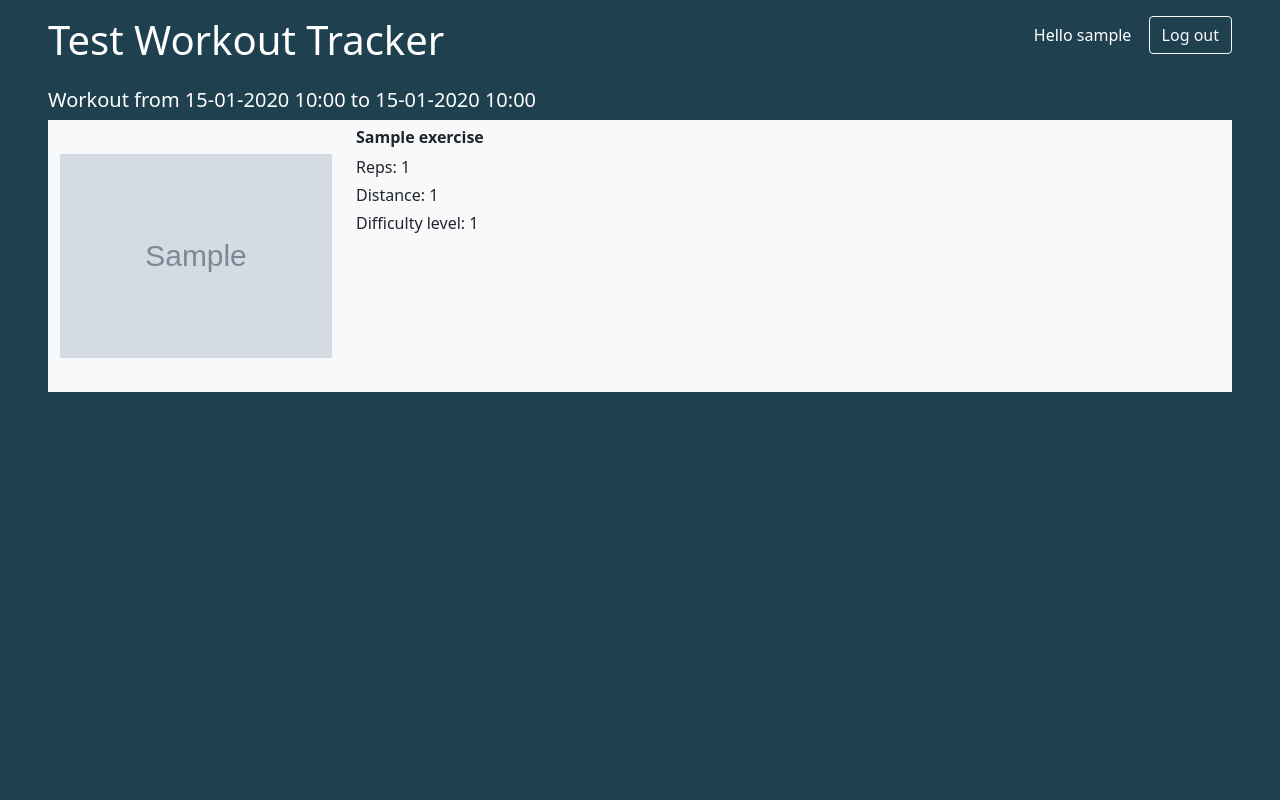
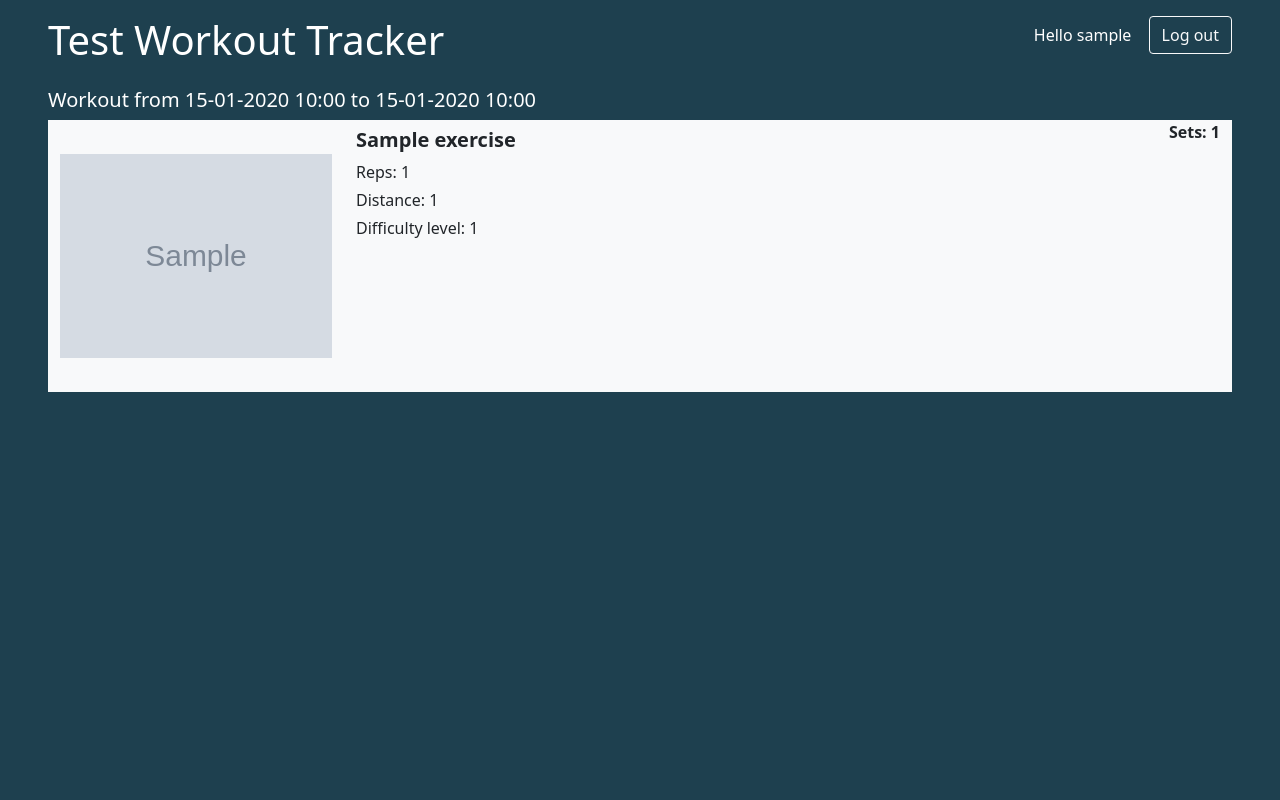
Before and after one commit to turnip99/workout-tracker, a Django app: page /workout/1/ in a window 1280 px wide. Run offline with Django 5.2, Linux system fonts and the light colour scheme; a user stored in the database is signed in; tables that the repository leaves empty hold one stand-in row (values such as "Sample post"); grey boxes marked "Sample" are stand-in pictures.

Commit message:
Incrementable sets counter

```diff
--- a/project/settings.py
+++ b/project/settings.py
@@ -7,9 +7,9 @@ BASE_DIR = Path(__file__).resolve().parent.parent
 
 SECRET_KEY = os.environ.get("DJANGO_SECRET_KEY", get_random_secret_key())
 
-DEBUG = os.environ.get("DEBUG", "False") == "True"
+DEBUG = os.environ.get("DEBUG", "True") == "True"
 
-ALLOWED_HOSTS = os.environ.get("DJANGO_ALLOWED_HOSTS", "").split(",")
+ALLOWED_HOSTS = os.environ.get("DJANGO_ALLOWED_HOSTS", "127.0.0.1").split(",")
 
 
 # Application definition
--- a/workouttracker/models.py
+++ b/workouttracker/models.py
@@ -72,7 +72,7 @@ class WorkoutExercise(models.Model):
     workout = models.ForeignKey(Workout, on_delete=models.deletion.CASCADE)
     weight = models.FloatField(null=True, blank=True, verbose_name="Weight (kgs)")
     reps = models.IntegerField(null=True, blank=True, verbose_name="Repetitions")
-    duration = models.DurationField(null=True, blank=True)
+    duration = models.DurationField(null=True, blank=True, help_text="05:00 is five minutes. 01:00:00 is one hour.")
     distance = models.IntegerField(null=True, blank=True, verbose_name="Distance (metres)")
     difficulty_level = models.IntegerField(null=True, blank=True)
     sets = models.IntegerField(default=1)
--- a/workouttracker/templates/workouttracker/workout/workout.html
+++ b/workouttracker/templates/workouttracker/workout/workout.html
@@ -9,17 +9,20 @@
     <div class="row">
         {% for workout_exercise in object.workoutexercise_set.all %}
             <div class="col-12">
-                <a class="row mx-0 mb-2 bg-light text-decoration-none{% if object.is_complete %} pe-none{% endif %}" href="{% if not object.is_complete %}{% url 'workout_update_exercise' pk=workout_exercise.pk %}{% endif %}">
+                <div {% if not object.is_complete %}role="button"{% endif %} class="row mx-0 mb-2 bg-light text-decoration-none{% if not object.is_complete %} workout-exercise-row{% endif %}" data-update-url="{% url 'workout_update_exercise' pk=workout_exercise.pk %}" data-workout-exercise-id="{{ object.id }}">
                     <div class="col-3">
                         <img src="{{ workout_exercise.exercise.get_image_url }}" class="w-100" style="aspect-ratio: 1/1; object-fit:contain"></img>
                     </div>
-                    <div class="col-9 py-2">
-                        <h6 class="text-dark text-decoration-none fw-bold">{{ workout_exercise.exercise.name }}</h6>
+                    <div class="col py-2">
+                        <h5 class="text-dark text-decoration-none fw-bold">{{ workout_exercise.exercise.name }}</h5>
                         {% for metric_field, metric_value in workout_exercise.get_metric_values.items %}
                             <p class="text-dark text-decoration-none mb-1">{{ metric_field|capitalise_and_underscore_to_space }}: {{ metric_value }}</p>
                         {% endfor %}
                     </div>
-                </a>
+                    <div class="col-auto">
+                        <p class="text-dark text-decoration-none fw-bold text-end"><span class="text-nowrap">Sets: <span class="set-counter">{{ workout_exercise.sets }}</span></span>{% if not object.is_complete %} <button class="set-increment-button btn btn-primary py-0 px-2" data-set-increment-url="{% url 'workout_increment_exercise_sets' pk=workout_exercise.pk %}">+</button>{% endif %}</p>
+                    </div>
+                </div>
             </div>
         {% endfor %}
     </div>
@@ -27,3 +30,23 @@
         <a class="btn btn-success w-100" href="{% url 'workout_end' pk=object.id %}">End workout</a>
     {% endif %}
 {% endblock %}
+
+{% block scripts %}
+    <script>
+        $(".set-increment-button").click(function(e) {
+            e.stopPropagation();
+            const setIncrementButton = $(this)
+            const workoutExerciseRow = setIncrementButton.closest(".workout-exercise-row")
+            const setCounter = workoutExerciseRow.find(".set-counter")
+            setIncrementButton.prop("disabled", true)
+            $.post(setIncrementButton.data("set-increment-url"), {csrfmiddlewaretoken: "{{ csrf_token }}"}, function(newSetCount) {
+                setCounter.text(newSetCount)
+                setIncrementButton.prop("disabled", false)
+            });
+        });
+
+        $(".workout-exercise-row").click(function() {
+            window.location = $(this).data("update-url")
+        });
+    </script>
+{% endblock %}
--- a/workouttracker/urls.py
+++ b/workouttracker/urls.py
@@ -9,6 +9,7 @@ urlpatterns = [
     path('workout/<int:pk>/', login_required(views.WorkoutView.as_view()), name='workout'),
     path('workout/<int:workout_id>/add_exercise/', login_required(views.WorkoutAddExerciseView.as_view()), name='workout_add_exercise'),
     path('workout/update_exercise/<int:pk>/', login_required(views.WorkoutUpdateExerciseView.as_view()), name='workout_update_exercise'),
+    path('workout/increment_exercise_sets/<int:pk>/', login_required(views.WorkoutIncrementExerciseSetsView.as_view()), name='workout_increment_exercise_sets'),
     path('workout/<int:pk>/end/', login_required(views.WorkoutEndView.as_view()), name='workout_end'),
     path('workout/previous_list/', login_required(views.WorkoutPreviousListView.as_view()), name='workout_previous_list'),
     path('exercise_list/', login_required(views.ExerciseListView.as_view()), name='exercise_list'),
--- a/workouttracker/views.py
+++ b/workouttracker/views.py
@@ -84,6 +84,14 @@ class WorkoutUpdateExerciseView(generic.UpdateView):
         return reverse_lazy("workout", kwargs={"pk": self.object.workout.id})
 
 
+class WorkoutIncrementExerciseSetsView(generic.View):
+    def post(self, request, *args, **kwargs):
+        workout_exercise = WorkoutExercise.objects.get(id=kwargs["pk"])
+        workout_exercise.sets += 1
+        workout_exercise.save()
+        return HttpResponse(workout_exercise.sets)
+
+
 class WorkoutEndView(generic.UpdateView):
     template_name = "workouttracker/workout/workout_exercise_form.html"
     model = Workout
```
Also changed, not shown: workouttracker/migrations/0003_alter_workoutexercise_duration.py (added).
